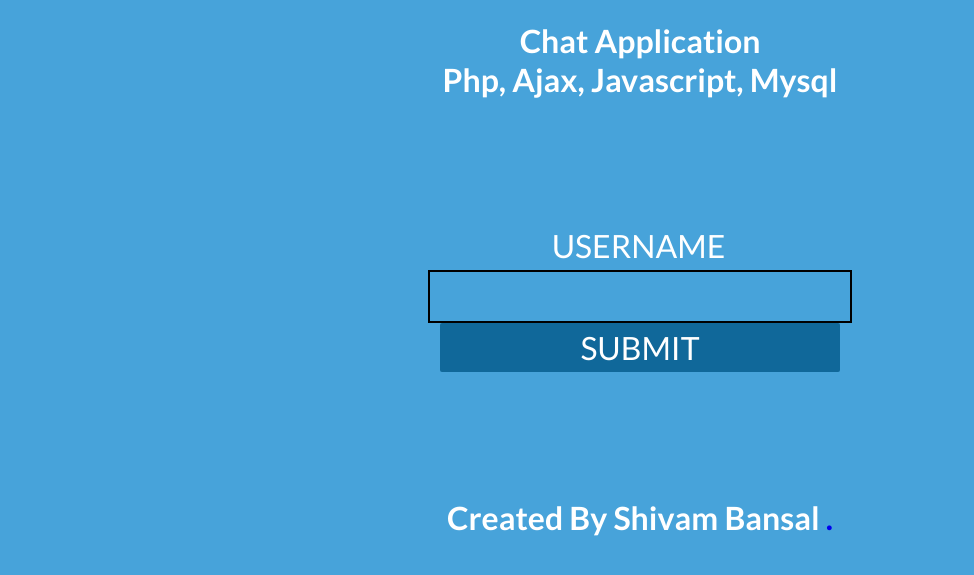
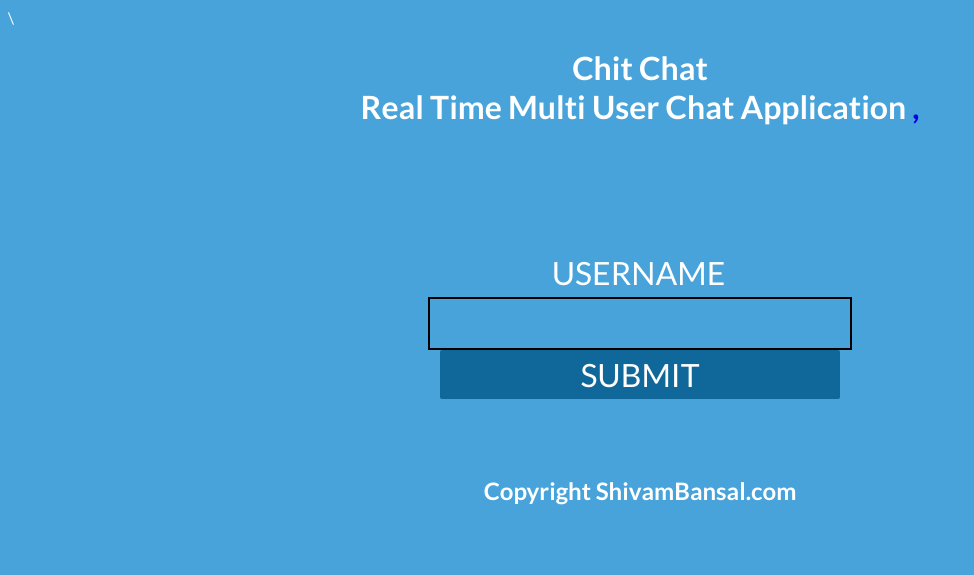
Before and after one commit to shivam5992/ChitChat, a PHP site: page / in a window 1280 px wide. Shown: the top 575 px of the page, without its empty margins (0-974 px from the left). Run offline with PHP 8.4, Linux system fonts and the light colour scheme; a stand-in replaces the project's code that opens the database connection.

Commit message:
finalized

```diff
--- a/Chat.php
+++ b/Chat.php
@@ -4,13 +4,13 @@ class Chat extends Core
 
 public function fetchMessages()
 {
-$this->query("SELECT `chat`.`message`,`users`.UserName,`users`.`UserId` from  `chat` JOIN `users` on `chat`.`UserId` = `users`.`UserId` ORDER BY `chat`.`TimeStamp` ASC");
+$this->query("SELECT `chat`.`time`,`chat`.`message`,`users`.UserName,`users`.`UserId` from  `chat` JOIN `users` on `chat`.`UserId` = `users`.`UserId` ORDER BY `chat`.`TimeStamp` ASC");
 return $this->rows();
 }
 
 public function throwMessage($UserId,$message)
 {
-$this->query("INSERT INTO `chat` (`UserId`,`message`,`Timestamp`) values(".(int)$UserId.",'".$this->db->real_escape_string(htmlentities($message))."',UNIX_TIMESTAMP())");
+$this->query("INSERT INTO `chat` (`UserId`,`message`,`Timestamp`,`time`) values(".(int)$UserId.",'".$this->db->real_escape_string(htmlentities($message))."',UNIX_TIMESTAMP(),now())");
 }
 
 }
--- a/Core.php
+++ b/Core.php
@@ -6,8 +6,8 @@ class Core
 
 	public function __construct()
 	{
-	$this->db = new mysqli('localhost','root','','ajaxchat');
-	}
+       $this->db = new mysqli('','','','');
+		}
 
 	public function query($sql)
 	{
--- a/css/component.css
+++ b/css/component.css
@@ -19,7 +19,7 @@ body {
 
 
 .cbp-mc-column {
-	margin :0 auto;
+	margin : 0 auto;
 	width: 50%;
 
 }
@@ -49,7 +49,7 @@ body {
 
 #foot
 {
-	margin-top:20%;
+	margin-top:10%;
 }
 
 .cbp-mc-form input.cbp-mc-submit {
--- a/css/styles.css
+++ b/css/styles.css
@@ -1,33 +1,58 @@
-
-.chat .messages
+.chat .messages,.chat .entry
 {
-	border:2px solid #000;
-	width:250px;
-	height:210px;
+	border:4px solid #000;
+	width:120%;
+	height:300px;
 	padding:10px;
 	overflow-y:scroll;
-
+	background: #fff;
+	color:#0C423B;
+    font-family: 'Lato', Calibri, Arial, sans-serif;
+    margin-left:-10%;
+}
+.chat .messages a
+{
+	text-decoration: none;
+}
+.chat .entry
+{
+float:left;
+height:30px;
+margin-top:2px;
+}
+.chat .entry:focus
+{
+  border:4px solid #D47092;
+ -webkit-box-shadow:0 0 6px #D47092;
+ -moz-box-shadow:0 0 5px #D47092;
+ box-shadow:0 0 5px #D47092;
 }
 
-.chat .entry
+.chat .message a
 {
-		border:2px solid #000;
-
-width:263px;
-height:30px;
-padding:5px;
-margin-top:2px;
-}
-
-.chat .message a{
 	color:black;
 }
 
-.chat .message p{
+.chat .message p
+{
 	color:white;
-
 }
 
-textarea {
+textarea
+{
     resize: none;
 }
+
+#name
+{
+	color:"#16BFE0";
+	float:left;
+	clear:both;
+}
+
+
+#name_message{
+	font-family: 'Lato', Calibri, Arial, sans-serif;
+	margin-left:30px;
+	float:left;
+}
--- a/dbconnection.php
+++ /dev/null
@@ -1,4 +0,0 @@
-<?php
-$dbc=@mysql_connect('localhost','root','')OR die('could not connect'. mysql_error());
-mysql_select_db('ajaxchat')OR die('could not select database'.mysql_error());
-?>
--- a/index.php
+++ b/index.php
@@ -6,7 +6,7 @@
  * @copyright Copyright (c) 2013, Shivam Bansal
  * @version 1.0
  */
-
+session_start();
 include "dbconnection.php";
 ?>
 
@@ -16,35 +16,40 @@ include "dbconnection.php";
 		<meta charset="UTF-8" />
 		<meta http-equiv="X-UA-Compatible" content="IE=edge,chrome=1">
 		<meta name="viewport" content="width=device-width, initial-scale=1.0">
-		<title>  Ajax Chat </title>
+		<title> Chit Chat </title>
 		<meta name="description" content="Simple chat in Ajax and Php" />
 		<meta name="keywords" content="Login, Username, Web" />
 		<meta name="author" content="Shivam Bansal" />
 		<link rel="stylesheet" href= "css/styles.css">
+\
 		<link rel="stylesheet" type="text/css" href="css/component.css" />
 	</head>
 
 <body>
 	<header>
-		<h1 align="center">Chat Application <br>Php, Ajax, Javascript, Mysql</h1>
+		<h1 align="center">Chit Chat<br>Real Time Multi User Chat Application
+        <a href="index.php?truncate=true" style="text-decoration:none">,</a></h1>
 	</header>
 
 	<form action="index.php" class="cbp-mc-form" >
 		<div class="cbp-mc-column" align="center">
 			<?php
+
 			if(isset($_GET["UserName"]))
 			{
+
 				$u = $_GET['UserName'];
 				$myquery="INSERT INTO `users` (`UserName`) values('$u')";
 				$result=mysql_query($myquery);
-				session_start();
 				$result = mysql_query("select UserId from `users` where `UserName` = '$u' ");
-				if($result === FALSE) {
+				if($result === FALSE)
+                {
     				die(mysql_error());
 				}
-				while($row = mysql_fetch_array($result)){
+				while($row = mysql_fetch_array($result))
+                {
 	   			$_SESSION['user'] = $row[0];
-    				}
+    			}
 				?>
 				<br>
 				<div class="chat">
@@ -56,7 +61,8 @@ include "dbconnection.php";
 				<script type="text/javascript" src="js/chat.js"></script>
 				<?php
 				}
-				else{
+				else
+                {
 				?>
 				<form action="index.php">
 				<br><br><br><br><br>
@@ -67,14 +73,15 @@ include "dbconnection.php";
 				}
 				?>
 				</form>
-			<div id="foot">
-			<h1 align="center">Created By Shivam Bansal <a href="index.php?truncate=true" style="text-decoration:none">.</a></h1>
+
+            <br><br><br>
+            <h2 align="center">Copyright ShivamBansal.com</h2>
+	</div>
+
 			<?php
 				if(isset($_GET['truncate'])){
 					$myquery="truncate chat";
 					$result=mysql_query($myquery);
 					}
 				?>
-		</div>
-	</div>
 </body>
```
Also changed, not shown: ajaxchat.php (+19 -1 lines).
